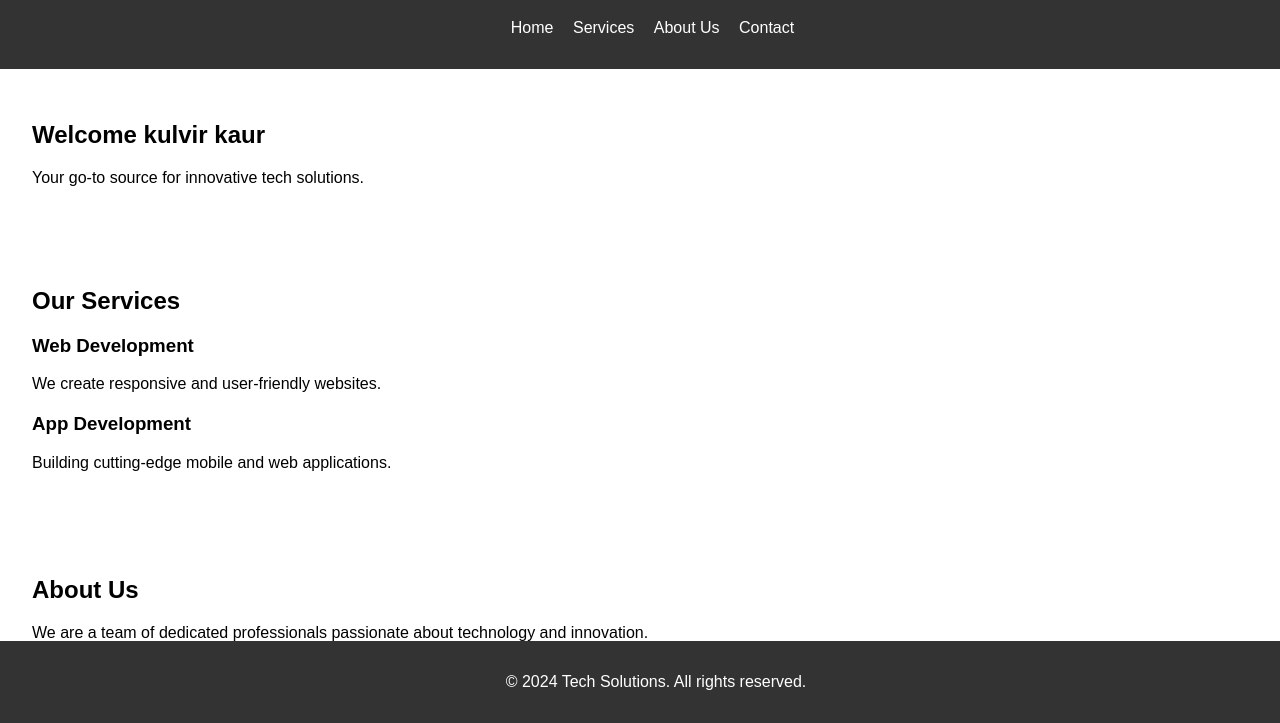
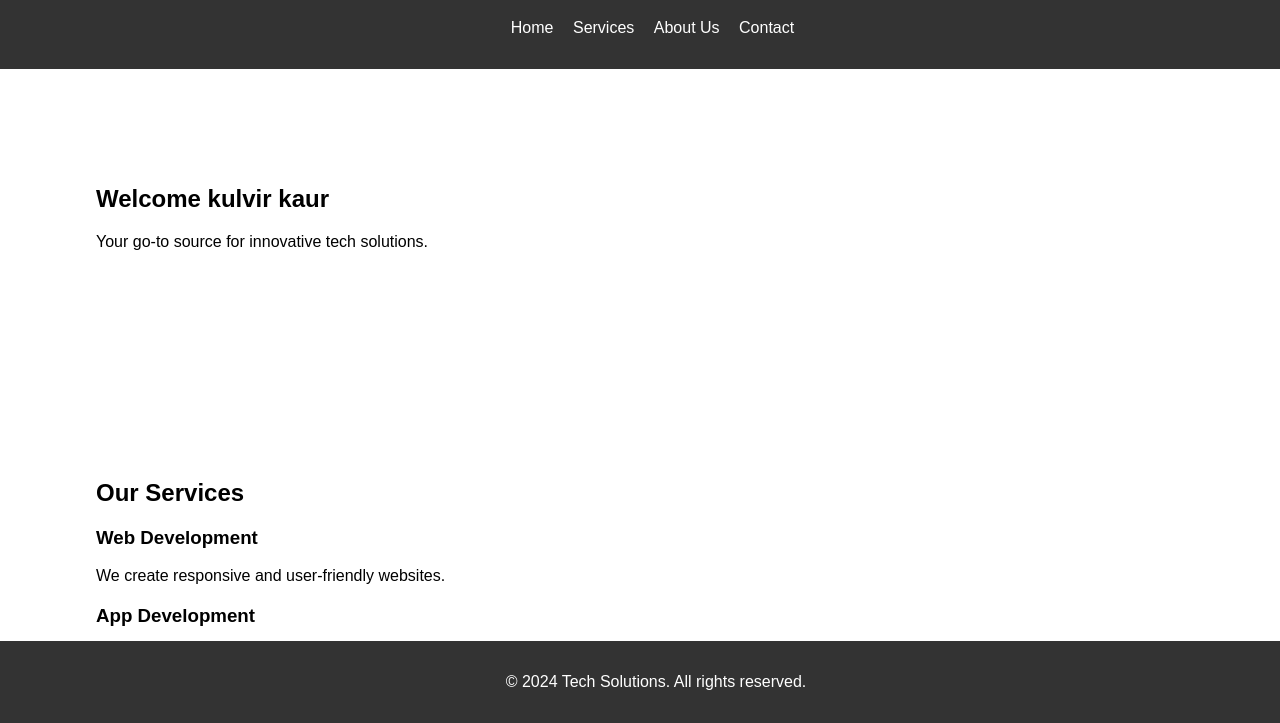
Before and after one commit to 1995lovely/index.html, a plain HTML site: page index.html in a window 1280 px wide. Shown: the part 77-800 px from the top of the page. Drawn offline with Linux system fonts and the light colour scheme.

Commit message:
Update styles.css

```diff
--- a/styles.css
+++ b/styles.css
@@ -26,7 +26,7 @@ nav a {
 }
 
 section {
-    padding: 2em;
+    padding: 6em;
 }
 
 #services .service {
```
